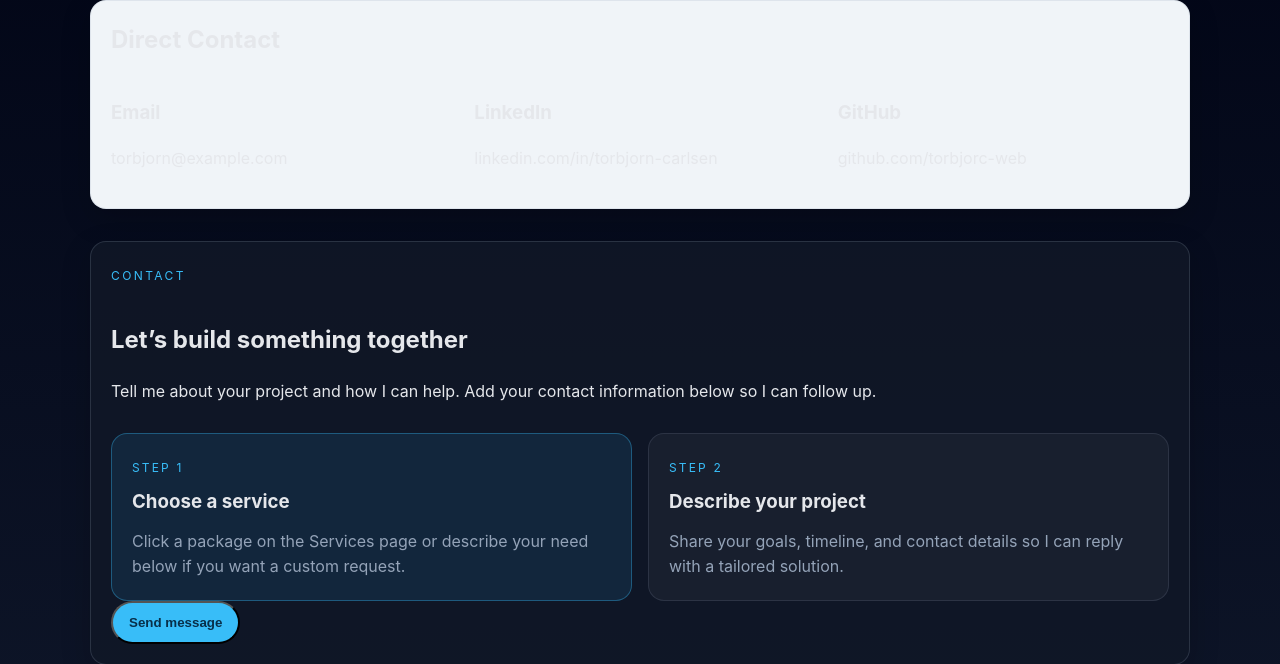
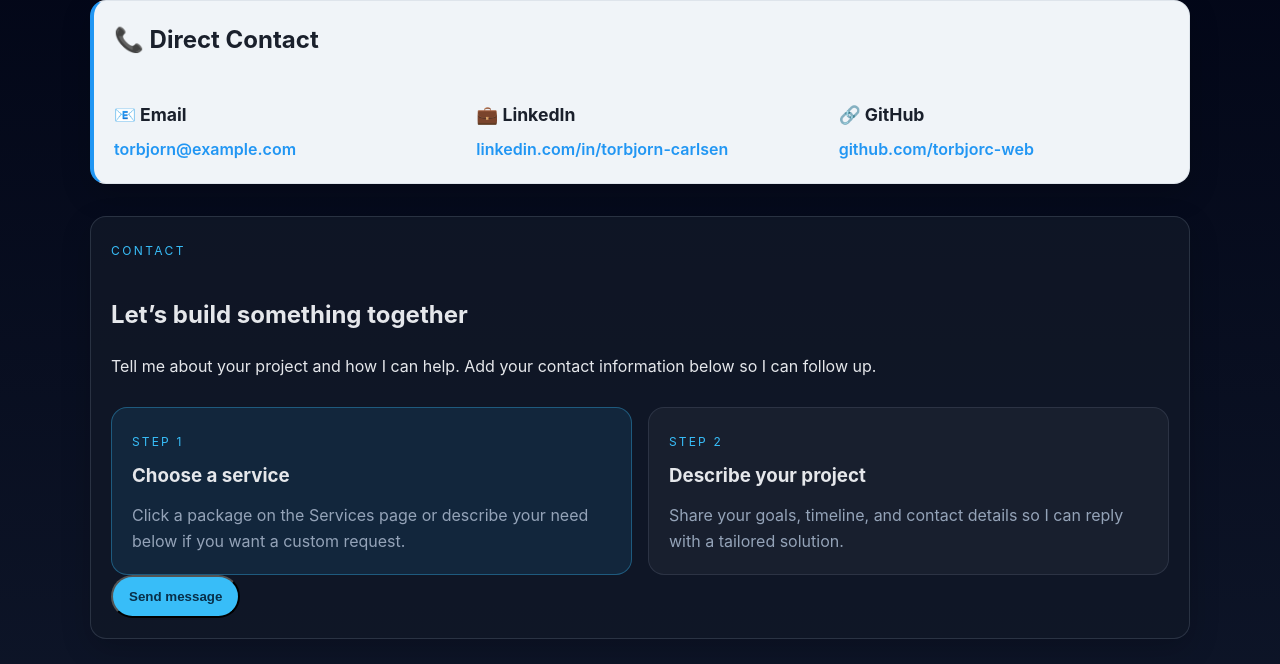
Before and after one commit to torbjorc-web/carlsen-portfolio, a Django app: page /contact/ in a window 1280 px wide. Shown: the part 66-730 px from the top of the page. Run offline with Django 5.2, Linux system fonts and the light colour scheme.

Commit message:
Apply consistent visual tone across all pages: Contact, Learning, Portfolio for better familiarity

```diff
--- a/core/templates/core/contact.html
+++ b/core/templates/core/contact.html
@@ -3,20 +3,20 @@
 {% block content %}
 <section class="container contact-page">
   <!-- Direct Contact Information -->
-  <div class="card reveal" style="background: #f0f4f8; margin-bottom: 2rem;">
-    <h2 style="margin-top: 0;">Direct Contact</h2>
+  <div class="card reveal" style="background: #f0f4f8; margin-bottom: 2rem; color: #1a202c; border-left: 4px solid #2196F3;">
+    <h2 style="margin-top: 0; color: #1a202c; font-size: 1.5rem; margin-bottom: 1.5rem;">📞 Direct Contact</h2>
     <div style="display: grid; grid-template-columns: repeat(auto-fit, minmax(200px, 1fr)); gap: 2rem;">
       <div>
-        <h3>Email</h3>
-        <p><a href="mailto:torbjorn@example.com">torbjorn@example.com</a></p>
+        <h3 style="color: #1a202c; font-size: 1.1rem; margin-bottom: 0.5rem;">📧 Email</h3>
+        <p style="color: #1a202c; margin: 0;"><a href="mailto:torbjorn@example.com" style="color: #2196F3; text-decoration: none; font-weight: 600;">torbjorn@example.com</a></p>
       </div>
       <div>
-        <h3>LinkedIn</h3>
-        <p><a href="https://linkedin.com/in/torbjorn-carlsen" target="_blank" rel="noreferrer">linkedin.com/in/torbjorn-carlsen</a></p>
+        <h3 style="color: #1a202c; font-size: 1.1rem; margin-bottom: 0.5rem;">💼 LinkedIn</h3>
+        <p style="color: #1a202c; margin: 0;"><a href="https://linkedin.com/in/torbjorn-carlsen" target="_blank" rel="noreferrer" style="color: #2196F3; text-decoration: none; font-weight: 600;">linkedin.com/in/torbjorn-carlsen</a></p>
       </div>
       <div>
-        <h3>GitHub</h3>
-        <p><a href="https://github.com/torbjorc-web" target="_blank" rel="noreferrer">github.com/torbjorc-web</a></p>
+        <h3 style="color: #1a202c; font-size: 1.1rem; margin-bottom: 0.5rem;">🔗 GitHub</h3>
+        <p style="color: #1a202c; margin: 0;"><a href="https://github.com/torbjorc-web" target="_blank" rel="noreferrer" style="color: #2196F3; text-decoration: none; font-weight: 600;">github.com/torbjorc-web</a></p>
       </div>
     </div>
   </div>
--- a/portfolio/templates/portfolio/project_list.html
+++ b/portfolio/templates/portfolio/project_list.html
@@ -4,9 +4,9 @@
 <section class="hero">
   <div class="container hero-grid">
     <div class="hero-copy">
-      <span class="eyebrow">Featured Projects</span>
-      <h1>Impactful work with measurable outcomes</h1>
-      <p>Explore high-value case studies and web experiences engineered for growth, clarity, and strong visual appeal.</p>
+      <span class="eyebrow" style="color: #666; font-size: 0.95rem;">Featured Projects</span>
+      <h1 style="color: #1a202c; margin-bottom: 0.75rem; font-size: 2.2rem;">💼 Impactful work with measurable outcomes</h1>
+      <p style="color: #555; font-size: 1.05rem; line-height: 1.6;">Explore high-value case studies and web experiences engineered for growth, clarity, and strong visual appeal.</p>
       <p class="soft-note">More projects will be added soon, including client cases and web apps for logged-in users.</p>
     </div>
     <div class="hero-illustration" aria-hidden="true">
```
Also changed, not shown: learning/templates/learning/learning_list.html (+4 -4 lines).
